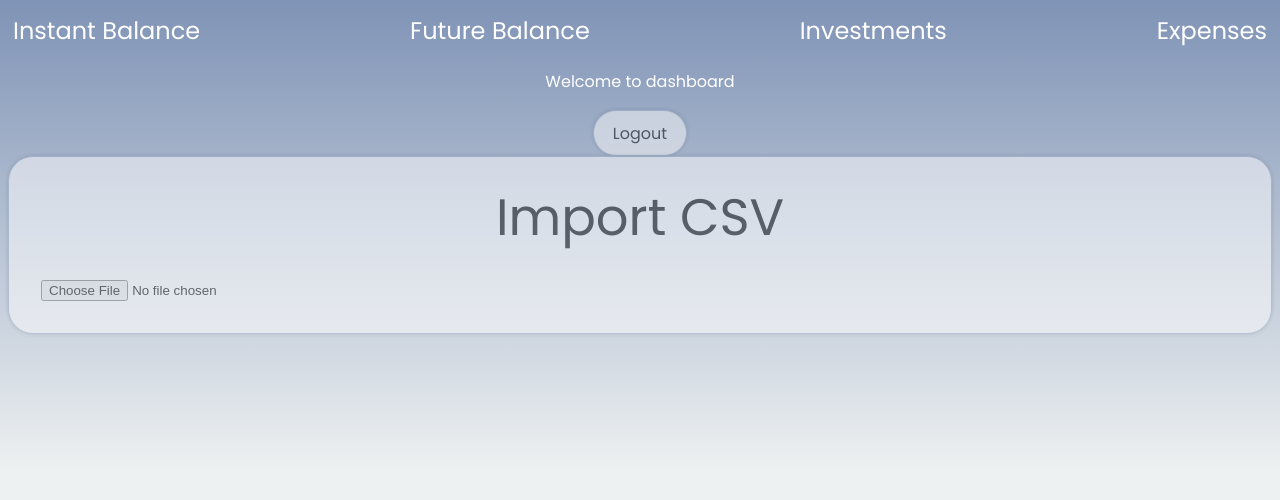
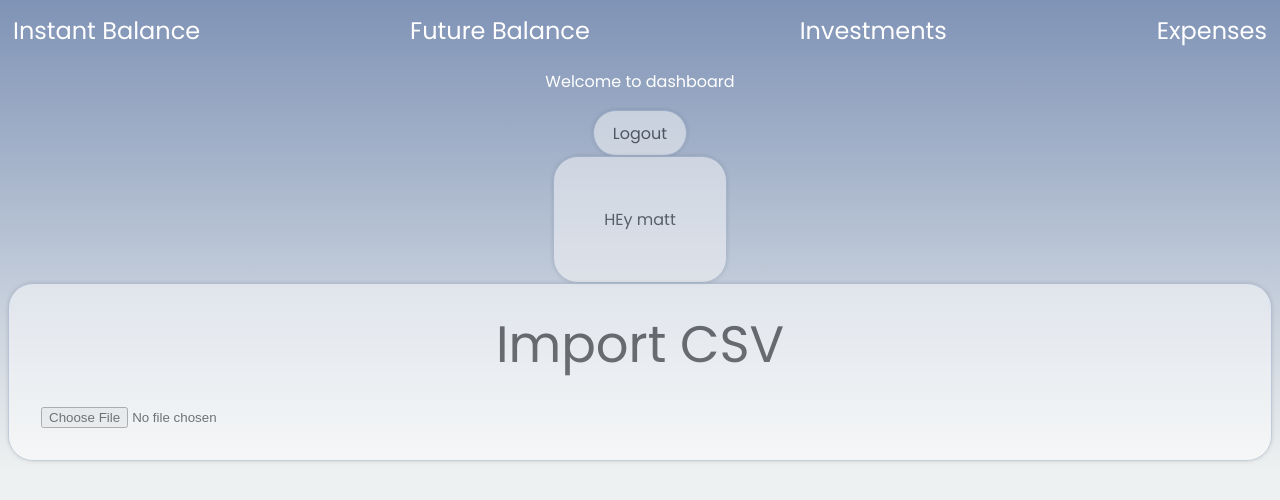
Before and after one commit to NathanAsayDong/simplReact, a React (Vite) app: page / in a window 1280 px wide. Both pictures are taken after a click on the button "Login". Shown: the top 500 px of the page. Built offline with nearby package versions, Linux system fonts and the light colour scheme.

Commit message:
nate update

```diff
--- a/generate-react-cli.json
+++ b/generate-react-cli.json
@@ -5,7 +5,7 @@
   "component": {
     "default": {
       "path": "src/components",
-      "withStyle": true,
+      "withStyle": false,
       "withTest": false,
       "withStory":false,
       "withLazy": false
--- /dev/null
+++ b/src/components/Dashboard/Dashboard.scss
@@ -0,0 +1,3 @@
+.demo {
+    padding:50px;
+}
--- a/src/components/Dashboard/Dashboard.tsx
+++ b/src/components/Dashboard/Dashboard.tsx
@@ -1,6 +1,7 @@
 import { FC } from 'react';
 import ImportCsv from '../ImportCsv/ImportCsv';
 import NavBar from '../NavBar/NavBar';
+import './Dashboard.scss';
 
 interface DashboardProps {
    handleLogout: () => void;
@@ -15,6 +16,8 @@ const Dashboard: FC<DashboardProps> = ({handleLogout}) => (
          <button onClick={handleLogout} >Logout</button>
       </div>
 
+      <button className='demo'>HEy matt</button>
+
    <ImportCsv />
    </>
 );
--- a/src/components/ImportCsv/ImportCsv.tsx
+++ b/src/components/ImportCsv/ImportCsv.tsx
@@ -6,6 +6,14 @@ interface ImportCsvProps {}
 const ImportCsv: FC<ImportCsvProps> = () => {
   const [csvContent, setCsvContent] = useState<string>('');
   const [csvHeaders, setCsvHeaders] = useState<string[]>([]);
+  const [netValue, setNetValue] = useState<number>(0);
+
+  const testData = [
+    {caption: '', value: 0, timestamp: ''},
+    {caption: '', value: 0, timestamp: ''},
+    {caption: '', value: 0, timestamp: ''},
+    {caption: '', value: 0, timestamp: ''},
+  ]
 
   const handleFileUpload = (event: React.ChangeEvent<HTMLInputElement>) => {
     const file = event.target.files?.[0];
--- a/src/components/NavBar/NavBar.tsx
+++ b/src/components/NavBar/NavBar.tsx
@@ -4,6 +4,7 @@ import './NavBar.scss';
 interface NavBarProps {}
 
 const NavBar: FC<NavBarProps> = () => (
+
   <div className='navbar'>
 
         <a href="#instant-balance"><h2 className='nav-item'>Instant Balance</h2></a>
--- a/src/main.tsx
+++ b/src/main.tsx
@@ -11,6 +11,10 @@ const router = createBrowserRouter([
     element: <App />,
     errorElement: <h1>404 Not Found</h1>
   },
+  //add new paths here
+
+
+
 ]);
 
 ReactDOM.createRoot(document.getElementById('root')!).render(
```
